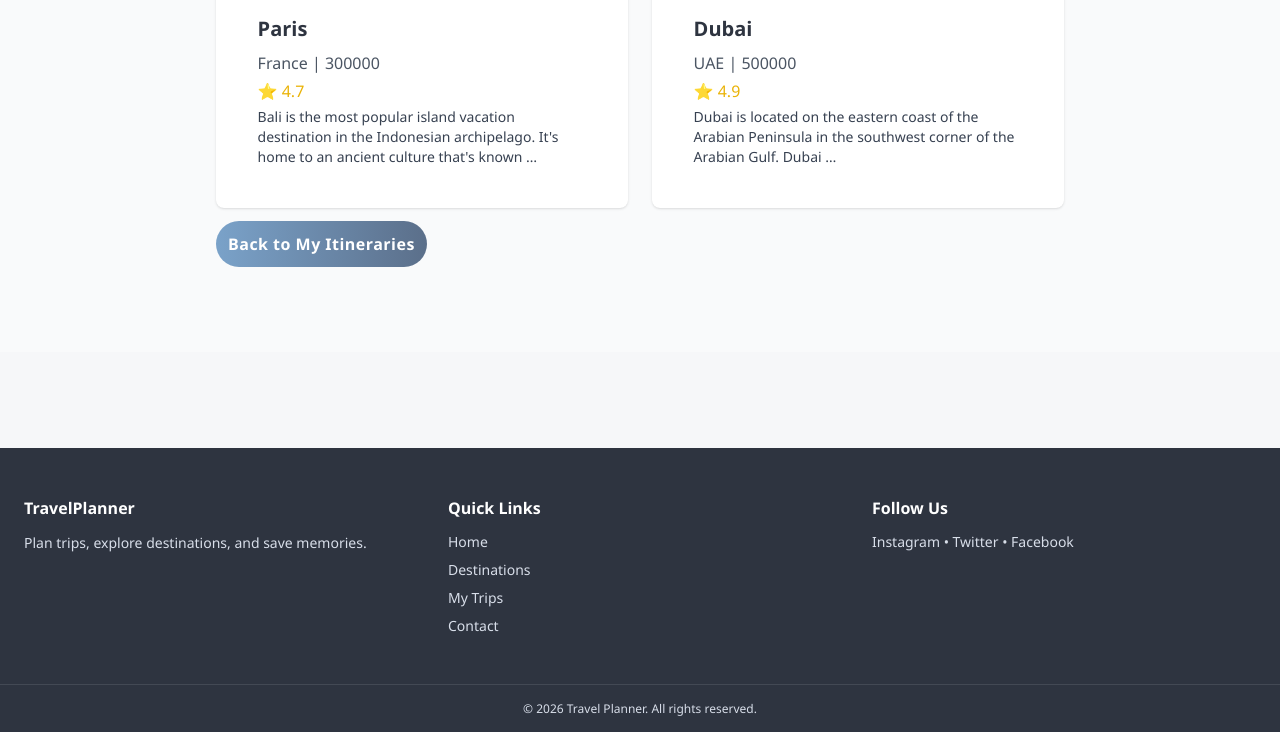
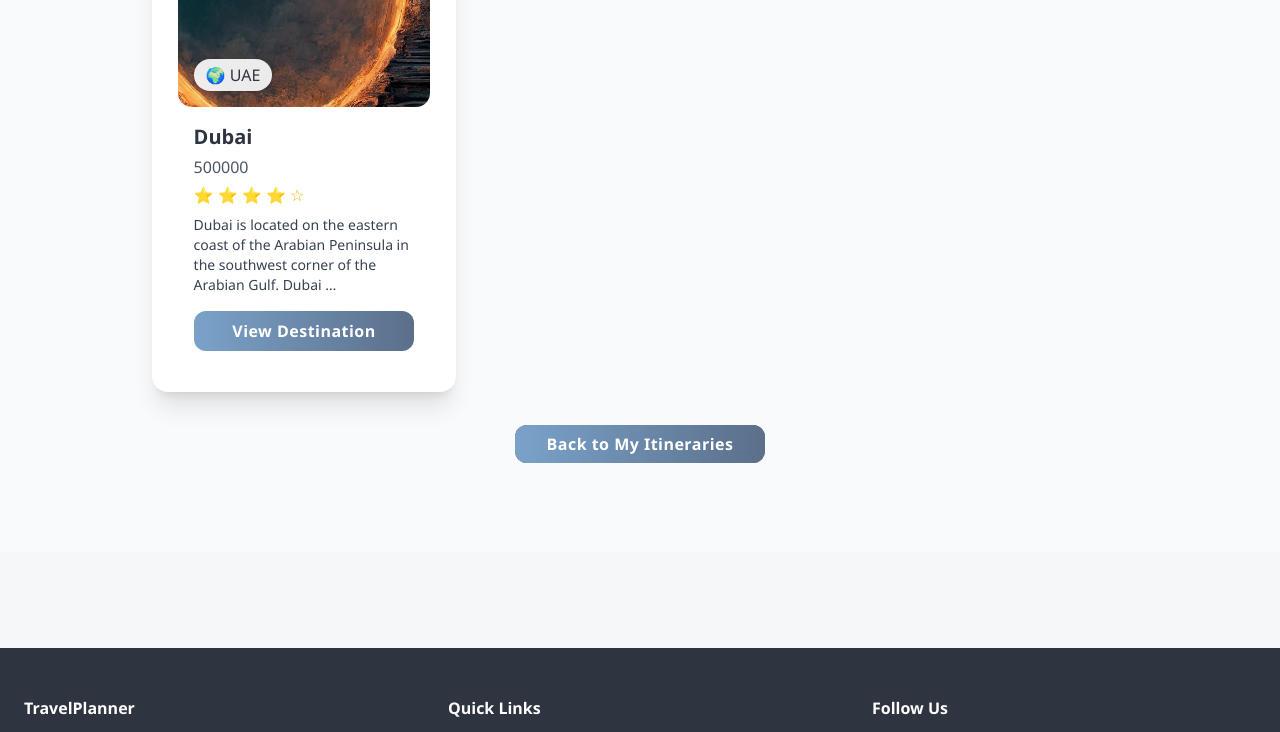
Before and after one commit to Lokesh19-PP/Travel-Planner-Webapp, a Django app: page /itinerary/14/ in a window 1280 px wide. Shown: the part 1034-1766 px from the top of the page. Run offline with Django 4.2, Linux system fonts and the light colour scheme; a user stored in the database is signed in; data comes from the database, SQL or seed files in the repository; some libraries are stand-ins or nearby versions.

Commit message:
Improve ui of the Itinerary detail page

```diff
--- a/core/templates/core/itinerary_detail.html
+++ b/core/templates/core/itinerary_detail.html
@@ -1,26 +1,49 @@
 {% extends 'core/base.html' %}
 {% block content %}
 <section class="bg-gray-50 py-24">
-    <div class="max-w-4xl mx-auto px-6">
-        <h2 class="text-3xl font-bold mb-6">{{ itinerary.name }}</h2>
-        <p class="text-gray-600 mb-4">From {{ itinerary.start_date }} to {{ itinerary.end_date }}</p>
+    <div class="max-w-5xl mx-auto px-6">
+        <!-- Itinerary Header -->
+        <h2 class="text-3xl md:text-4xl font-extrabold text-center mb-2">{{ itinerary.name }}</h2>
+        <p class="text-gray-600 text-center mb-8">
+            From {{ itinerary.start_date }} to {{ itinerary.end_date }}
+        </p>
 
-        <div class="grid grid-cols-1 sm:grid-cols-2 gap-6">
+        <!-- Destinations Grid -->
+        <div class="grid grid-cols-1 sm:grid-cols-2 md:grid-cols-3 gap-8">
             {% for dest in itinerary.destinations.all %}
-            <div class="card bg-white shadow rounded-lg overflow-hidden">
-                <img src="{{ dest.image.url }}" alt="{{ dest.name }}" class="w-full h-48 object-cover">
-                <div class="p-4">
-                    <h3 class="text-xl font-bold mb-2">{{ dest.name }}</h3>
-                    <p class="text-gray-600 mb-1">{{ dest.country }} | {{ dest.price_range }}</p>
-                    <p class="text-yellow-500 mb-1">⭐ {{ dest.rating }}</p>
-                    <p class="text-gray-700 text-sm">{{ dest.description|truncatewords:20 }}</p>
+            <div class="card rounded-2xl shadow-xl overflow-hidden transition hover:-translate-y-2 hover:shadow-2xl">
+                <div class="relative">
+                    <img src="{{ dest.image.url }}" alt="{{ dest.name }}" class="w-full h-56 object-cover">
+                    <div class="absolute bottom-4 left-4 bg-white/90 px-3 py-1 rounded-full shadow">
+                        🌍 {{ dest.country }}
+                    </div>
+                </div>
+                <div class="p-4 flex flex-col">
+                    <h3 class="text-xl font-bold mb-1">{{ dest.name }}</h3>
+                    <p class="text-gray-600 mb-1">{{ dest.price_range }}</p>
+                    <p class="text-yellow-500 mb-2">
+                        {% for i in "12345" %}
+                            {% if forloop.counter <= dest.rating %}
+                                ⭐
+                            {% else %}
+                                ☆
+                            {% endif %}
+                        {% endfor %}
+                    </p>
+                    <p class="text-gray-700 text-sm mb-4">{{ dest.description|truncatewords:20 }}</p>
+                    <a href="{% url 'destination_detail' dest.slug %}" class="btn bg-indigo-600 hover:bg-indigo-700 text-white py-2 rounded-xl text-center">
+                        View Destination
+                    </a>
                 </div>
             </div>
             {% endfor %}
         </div>
 
-        <div class="mt-6">
-            <a href="{% url 'itinerary_list' %}" class="btn">Back to My Itineraries</a>
+        <!-- Back Button -->
+        <div class="mt-10 text-center">
+            <a href="{% url 'itinerary_list' %}" class="btn bg-gray-600 hover:bg-gray-700 text-white px-8 py-2 rounded-xl">
+                Back to My Itineraries
+            </a>
         </div>
     </div>
 </section>
```
